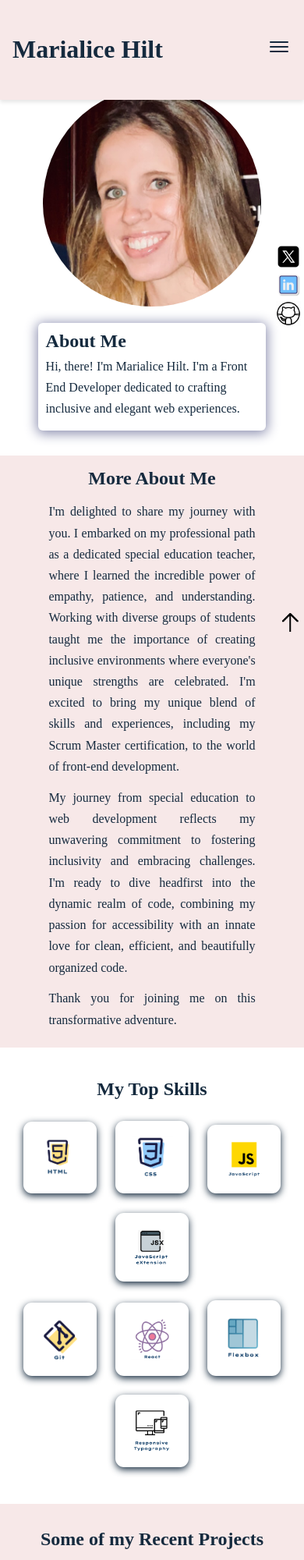
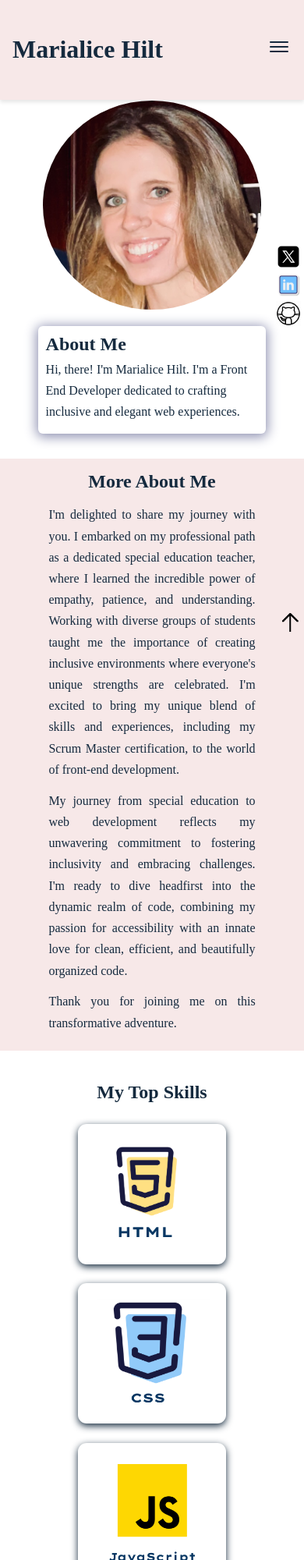
Before and after one commit to MarialiceH/MarialicesPortfolio, a plain HTML site: page index.html in a window 390 px wide. Shown: the top 2000 px of the page at 78% size. Drawn offline with nearby package versions, Linux system fonts and the light colour scheme; files whose address does not match are found by name; a web font is replaced by a local one.

Commit message:
Updated skills size

```diff
--- a/css/main.css
+++ b/css/main.css
@@ -383,10 +383,6 @@ footer {
     text-align: justify;
   }
 
-  .icon {
-    width: 5.875rem;
-    height: 5.25rem;
-  }
   .projects-container {
     flex-direction: column;
   }
@@ -402,7 +398,8 @@ footer {
 
 @media screen and (max-width: 420px) {
   .hero img {
-    height: 18.5rem;
+    padding-top: 1rem;
+    height: 18.75rem;
     width: 17.5rem;
     margin-top: 1px;
     padding-bottom: 1rem;
@@ -410,28 +407,6 @@ footer {
 
   .bio {
     width: 18.3rem;
-  }
-
-  .skills-wrapper {
-    display: flex;
-    justify-content: center;
-  }
-
-  .skills-column first-set animate__animated animate__pulse {
-    display: flex;
-    flex-direction: column;
-    gap: 20px;
-  }
-
-  .skills-column second-set animate__animated animate__pulse {
-    display: flex;
-    flex-direction: column;
-    gap: 20px;
-  }
-
-  .icon {
-    max-width: 100px;
-    height: auto;
   }
 
   .project-container {
--- a/index.html
+++ b/index.html
@@ -85,7 +85,6 @@
 
       <div class="skills-wrapper">
         <div class="skills-column">
-          <div class="first-set animate__animated animate__pulse">
           <img
             src="icons/html-labeled.png"
             alt="html"
@@ -110,9 +109,6 @@
             loading="lazy"
             class="icon icon-card"
           />
-          </div>
-
-          <div class="second-set animate__animated animate__pulse">
           <img
             src="icons/git-labeled.png"
             alt="git"
@@ -137,7 +133,6 @@
             loading="lazy"
             class="icon icon-card"
           />
-          </div>
         </div>
       </div>
     </section>
```
Lines whose indentation alone changed are shown as unchanged.
